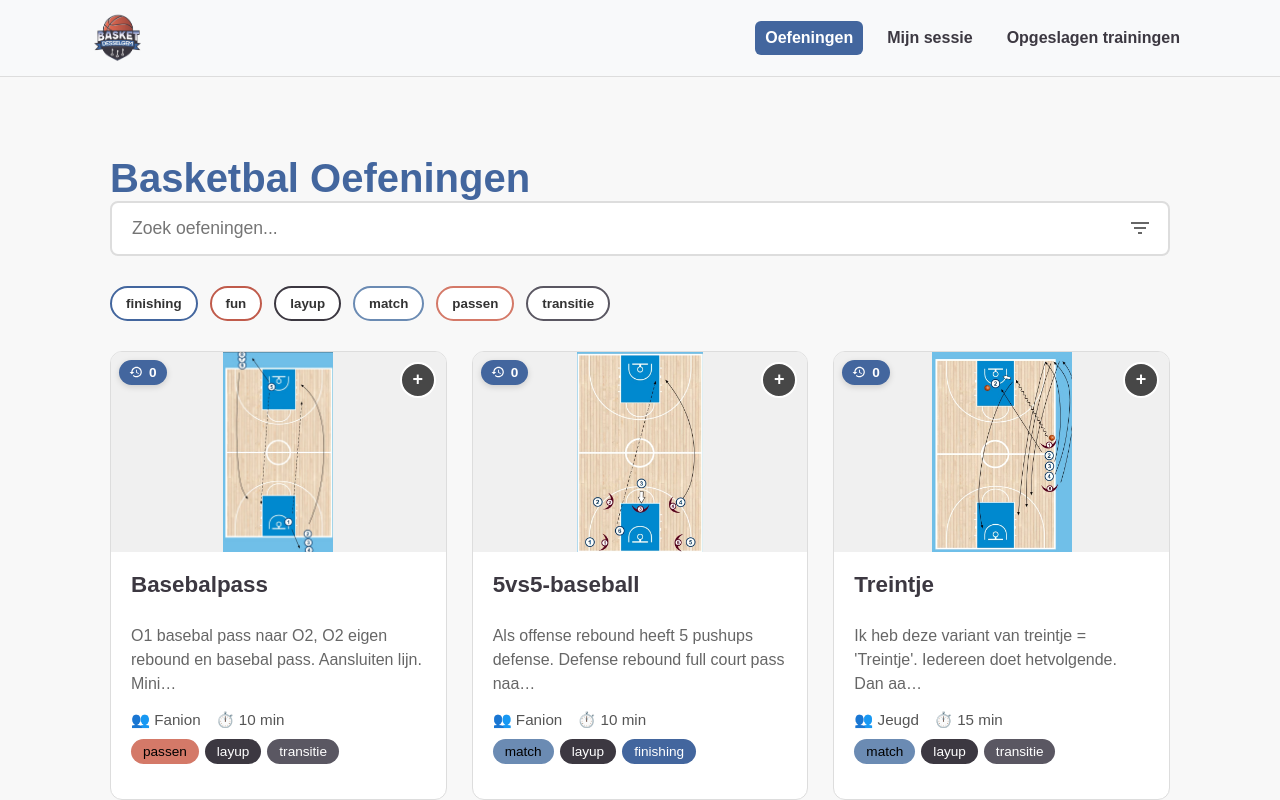
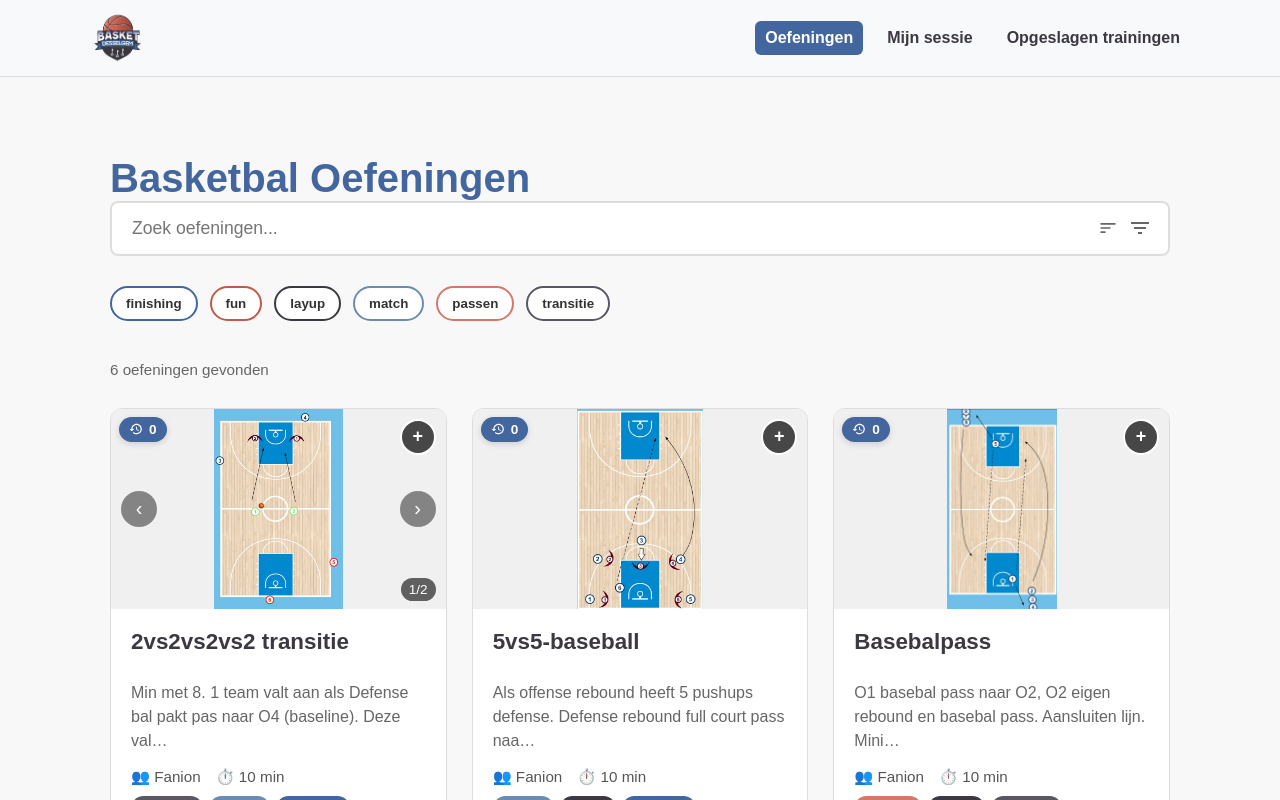
Before and after one commit to PieterJanDelie/basketdrills, a React (Create React App) app: page / in a window 1280 px wide. Shown: the top 800 px of the page. Built offline with nearby package versions, Linux system fonts and the light colour scheme.

Commit message:
sorteren

```diff
--- a/src/pages/Home/Home.css
+++ b/src/pages/Home/Home.css
@@ -59,6 +59,46 @@
 .filter-icon-btn.active {
   background: #43669e;
   color: white;
+}
+
+.sort-btn {
+  position: absolute;
+  right: 46px;
+  background: transparent;
+  border: none;
+  cursor: pointer;
+  padding: 6px;
+  display: flex;
+  align-items: center;
+  justify-content: center;
+  border-radius: 6px;
+  transition: all 0.2s;
+  color: #666;
+}
+.sort-btn:hover {
+  background: #f0f0f0;
+  color: #43669e;
+}
+.sort-btn.active {
+  background: #43669e;
+  color: white;
+}
+
+.sort-popover {
+  position: absolute;
+  right: 10px;
+  top: calc(100% + 8px);
+  width: 240px;
+  background: #fff;
+  border: 1px solid #ddd;
+  border-radius: 8px;
+  padding: 12px;
+  box-shadow: 0 8px 24px rgba(0, 0, 0, 0.08);
+  z-index: 30;
+}
+
+.sort-popover .sort-select {
+  width: 100%;
 }
 
 /* Filter Panel */
@@ -190,6 +230,29 @@
   font-size: 0.9rem;
 }
 
+/* Sort Select */
+.sort-select {
+  width: 100%;
+  padding: 10px 12px;
+  border: 2px solid #ddd;
+  border-radius: 6px;
+  font-size: 1rem;
+  background: white;
+  cursor: pointer;
+  transition: border-color 0.3s;
+  box-sizing: border-box;
+}
+
+.sort-select:hover {
+  border-color: #43669e;
+}
+
+.sort-select:focus {
+  outline: none;
+  border-color: #43669e;
+  box-shadow: 0 0 0 3px rgba(67, 102, 158, 0.1);
+}
+
 .tags-section h3 {
   margin-top: 0;
   margin-bottom: 15px;
@@ -232,6 +295,20 @@
 .drills-section > h3 {
   margin-bottom: 20px;
   color: #666;
+}
+
+.results-info {
+  display: flex;
+  justify-content: space-between;
+  align-items: center;
+  margin-bottom: 15px;
+  padding: 10px 0;
+}
+
+.results-count {
+  color: #666;
+  font-size: 0.95rem;
+  font-weight: 500;
 }
 
 .drills-grid {
@@ -1060,4 +1137,14 @@
   .range-input {
     width: 100px;
   }
+
+  .sort-select {
+    font-size: 0.95rem;
+  }
+
+  .results-info {
+    flex-direction: column;
+    align-items: flex-start;
+    gap: 8px;
+  }
 }
--- a/src/pages/Home/Home.jsx
+++ b/src/pages/Home/Home.jsx
@@ -14,6 +14,8 @@ const Home = () => {
   const [durationFilter, setDurationFilter] = useState({ min: '', max: '' });
   const [equipmentFilter, setEquipmentFilter] = useState([]);
   const [intensityFilter, setIntensityFilter] = useState([]);
+  const [sortBy, setSortBy] = useState('name-asc'); // default: alfabetisch A-Z
+  const [sortPopoverOpen, setSortPopoverOpen] = useState(false);
   const { addDrill, removeDrill, isInCart, count, getTotalDuration } = useCart();
 
   // Toast state for small confirmations (supports optional undo callback)
@@ -135,9 +137,10 @@ const Home = () => {
     return () => window.removeEventListener('storage', onStorage);
   }, []);
 
-  // Filter drills op basis van zoekterm, tags en extra filters
+  // Filter en sorteer drills
   const filteredDrills = useMemo(() => {
-    return drillsData.filter(drill => {
+    // Eerst filteren
+    const filtered = drillsData.filter(drill => {
       // Filter op zoekterm
       const matchesSearch = drill.name.toLowerCase().includes(searchTerm.toLowerCase());
 
@@ -161,7 +164,33 @@ const Home = () => {
 
       return matchesSearch && matchesTags && matchesAgeGroup && matchesDuration && matchesEquipment && matchesIntensity;
     });
-  }, [searchTerm, selectedTags, ageGroupFilter, durationFilter, equipmentFilter, intensityFilter]);
+
+    // Dan sorteren
+    const sorted = [...filtered].sort((a, b) => {
+      switch (sortBy) {
+        case 'name-asc':
+          return a.name.localeCompare(b.name);
+        case 'name-desc':
+          return b.name.localeCompare(a.name);
+        case 'duration-asc':
+          return (a.duration || 0) - (b.duration || 0);
+        case 'duration-desc':
+          return (b.duration || 0) - (a.duration || 0);
+        case 'usage-desc':
+          return (drillUsage[b.id] || 0) - (drillUsage[a.id] || 0);
+        case 'usage-asc':
+          return (drillUsage[a.id] || 0) - (drillUsage[b.id] || 0);
+        case 'newest':
+          return b.id - a.id; // assume higher ID = newer
+        case 'oldest':
+          return a.id - b.id;
+        default:
+          return 0;
+      }
+    });
+
+    return sorted;
+  }, [searchTerm, selectedTags, ageGroupFilter, durationFilter, equipmentFilter, intensityFilter, sortBy, drillUsage]);
 
   // DrillCard als losse component zodat elke kaart zijn eigen state kan hebben
   const DrillCard = ({ drill }) => {
@@ -283,6 +312,16 @@ const Home = () => {
               onChange={(e) => setSearchTerm(e.target.value)}
             />
             <button
+              className={`sort-btn ${sortPopoverOpen ? 'active' : ''}`}
+              onClick={() => setSortPopoverOpen(!sortPopoverOpen)}
+              aria-label="Sorteeropties"
+              title="Sorteer"
+            >
+              <svg width="20" height="20" viewBox="0 0 24 24" fill="none" xmlns="http://www.w3.org/2000/svg">
+                <path d="M3 18h6v-2H3v2zm0-5h12v-2H3v2zm0-7v2h18V6H3z" fill="currentColor"/>
+              </svg>
+            </button>
+            <button
               className={`filter-icon-btn ${filterPanelOpen ? 'active' : ''}`}
               onClick={() => setFilterPanelOpen(!filterPanelOpen)}
               aria-label="Filters tonen/verbergen"
@@ -292,6 +331,29 @@ const Home = () => {
                 <path d="M10 18h4v-2h-4v2zM3 6v2h18V6H3zm3 7h12v-2H6v2z" fill="currentColor"/>
               </svg>
             </button>
+
+            {/* Sort popover (small) */}
+            {sortPopoverOpen && (
+              <div className="sort-popover" role="dialog" aria-label="Sorteer opties">
+                <select
+                  className="sort-select"
+                  value={sortBy}
+                  onChange={(e) => { setSortBy(e.target.value); }}
+                >
+                  <option value="name-asc">Naam (A-Z)</option>
+                  <option value="name-desc">Naam (Z-A)</option>
+                  <option value="duration-asc">Duur (kort → lang)</option>
+                  <option value="duration-desc">Duur (lang → kort)</option>
+                  <option value="usage-desc">Meest gebruikt</option>
+                  <option value="usage-asc">Minst gebruikt</option>
+                  <option value="newest">Nieuwste eerst</option>
+                  <option value="oldest">Oudste eerst</option>
+                </select>
+                <div style={{display:'flex', gap:8, justifyContent:'flex-end', marginTop:8}}>
+                  <button className="clear-filters-btn" onClick={() => setSortPopoverOpen(false)}>Klaar</button>
+                </div>
+              </div>
+            )}
           </div>
         </div>
 
@@ -299,7 +361,7 @@ const Home = () => {
         {filterPanelOpen && (
           <div className="filter-panel">
             <div className="filter-header">
-              <h3>Filters</h3>
+              <h3>Filters & Sortering</h3>
               <button
                 className="clear-filters-btn"
                 onClick={() => {
@@ -307,9 +369,10 @@ const Home = () => {
                   setDurationFilter({ min: '', max: '' });
                   setEquipmentFilter([]);
                   setIntensityFilter([]);
+                  setSortBy('name-asc');
                 }}
               >
-                Reset filters
+                Reset alles
               </button>
             </div>
 
@@ -426,6 +489,11 @@ const Home = () => {
 
         {/* Oefeningen Lijst */}
         <div className="drills-section">
+          <div className="results-info">
+            <span className="results-count">
+              {filteredDrills.length} oefening{filteredDrills.length !== 1 ? 'en' : ''} gevonden
+            </span>
+          </div>
           <div className="drills-grid">
             {filteredDrills.map(drill => (
               <DrillCard key={drill.id} drill={drill} />
```
